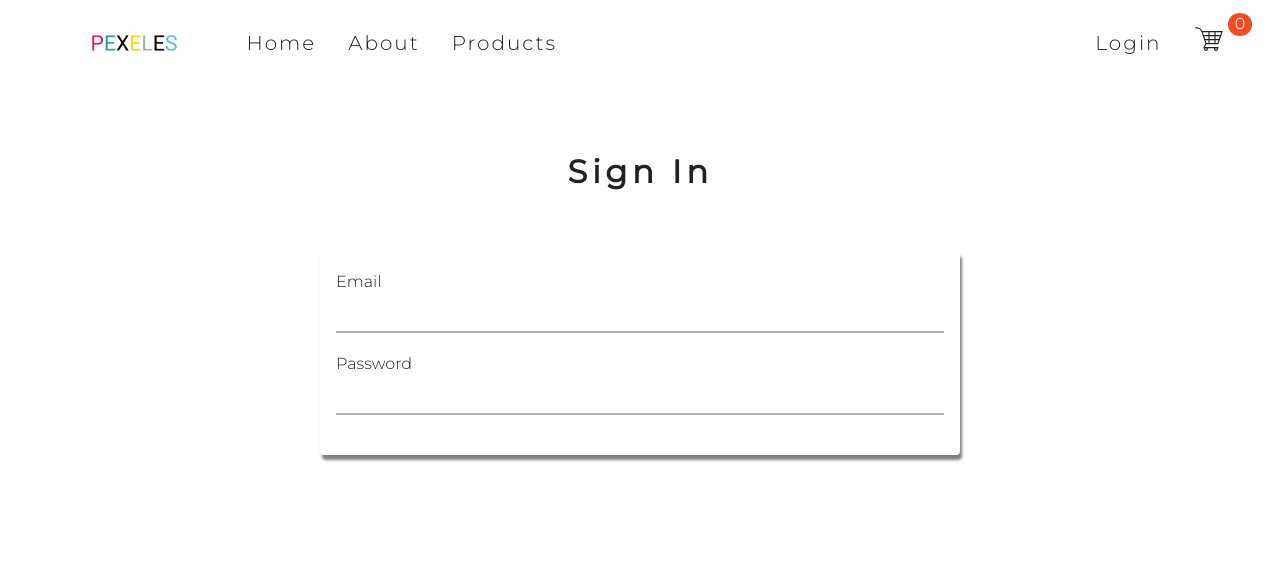
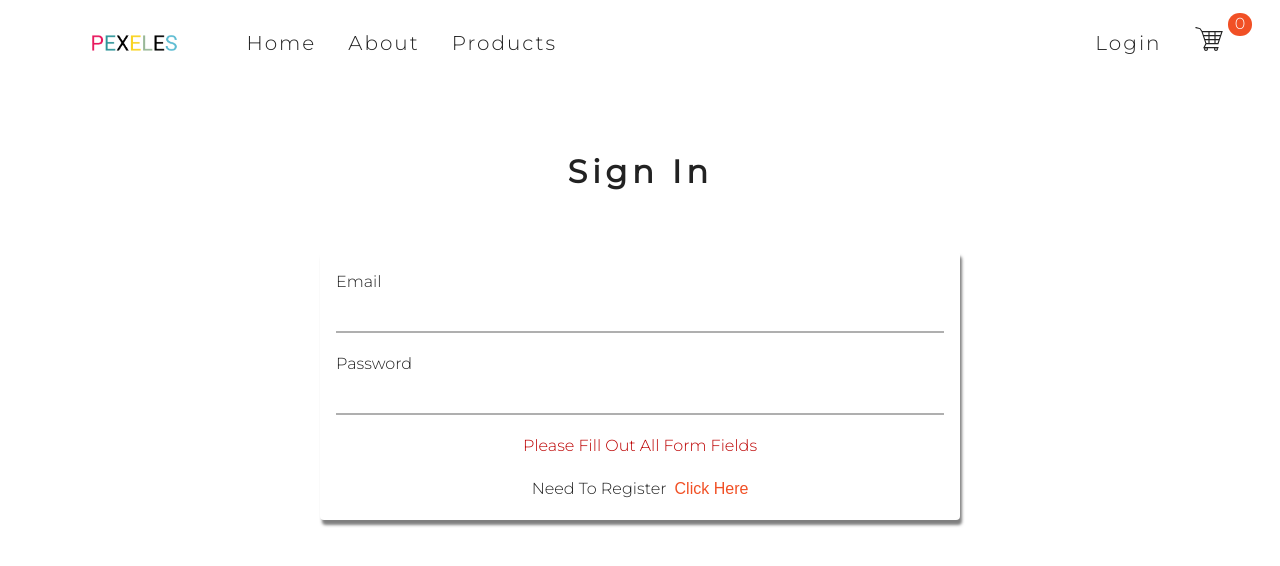
Before and after one commit to julianoperin/ecommerce-react, a React (Create React App) app: page /login in a window 1280 px wide. Shown: the top 566 px of the page. Built offline with nearby package versions, Linux system fonts and the light colour scheme; no server answers.

Commit message:
Started working on user login functionality

```diff
--- a/src/pages/Login.js
+++ b/src/pages/Login.js
@@ -1,6 +1,8 @@
 import React from "react";
 
 // Strapi function
+import loginUser from "../strapi/loginUser";
+import registerUser from "../strapi/registerUser";
 
 //handle user
 import { useHistory } from "react-router-dom";
@@ -15,10 +17,30 @@
   const [username, setUserName] = React.useState("default");
   const [isMember, setIsMember] = React.useState(true);
 
-  let isEmpty = false;
+  let isEmpty = !email || !password || !username;
 
-  const toggleMember = () => {};
-  const handleSubmit = async (e) => {};
+  const toggleMember = () => {
+    setIsMember((prevMember) => {
+      let isMember = !prevMember;
+      isMember ? setUserName("default") : setUserName("");
+      return isMember;
+    });
+  };
+  const handleSubmit = async (e) => {
+    //! Alert
+    e.preventDefault();
+    let response;
+    if (isMember) {
+      // response = await loginUser
+    } else {
+      // response = await registerUser
+    }
+    if (response) {
+      //
+    } else {
+      // show alert
+    }
+  };
 
   console.log(email);
   console.log(password);
@@ -48,6 +70,40 @@
           />
         </div>
         {/* single input */}
+        {/* single input */}
+        {!isMember && (
+          <div className="form-control">
+            <label htmlFor="username">username</label>
+            <input
+              type="text"
+              id="username"
+              value={username}
+              onChange={(e) => setUserName(e.target.value)}
+            />
+          </div>
+        )}
+        {/* single input */}
+        {/* Empty form text */}
+        {isEmpty && (
+          <p className="form-empty">please fill out all form fields</p>
+        )}
+        {/* submit btn */}
+        {!isEmpty && (
+          <button
+            type="submit"
+            className="btn btn-block btn-primary"
+            onClick={handleSubmit}
+          >
+            submit
+          </button>
+        )}
+        {/* Register Link */}
+        <p className="register-link">
+          {isMember ? "need to register" : "already a member"}
+          <button type="button" onClick={handleSubmit}>
+            click here
+          </button>
+        </p>
       </form>
     </section>
   );
```
